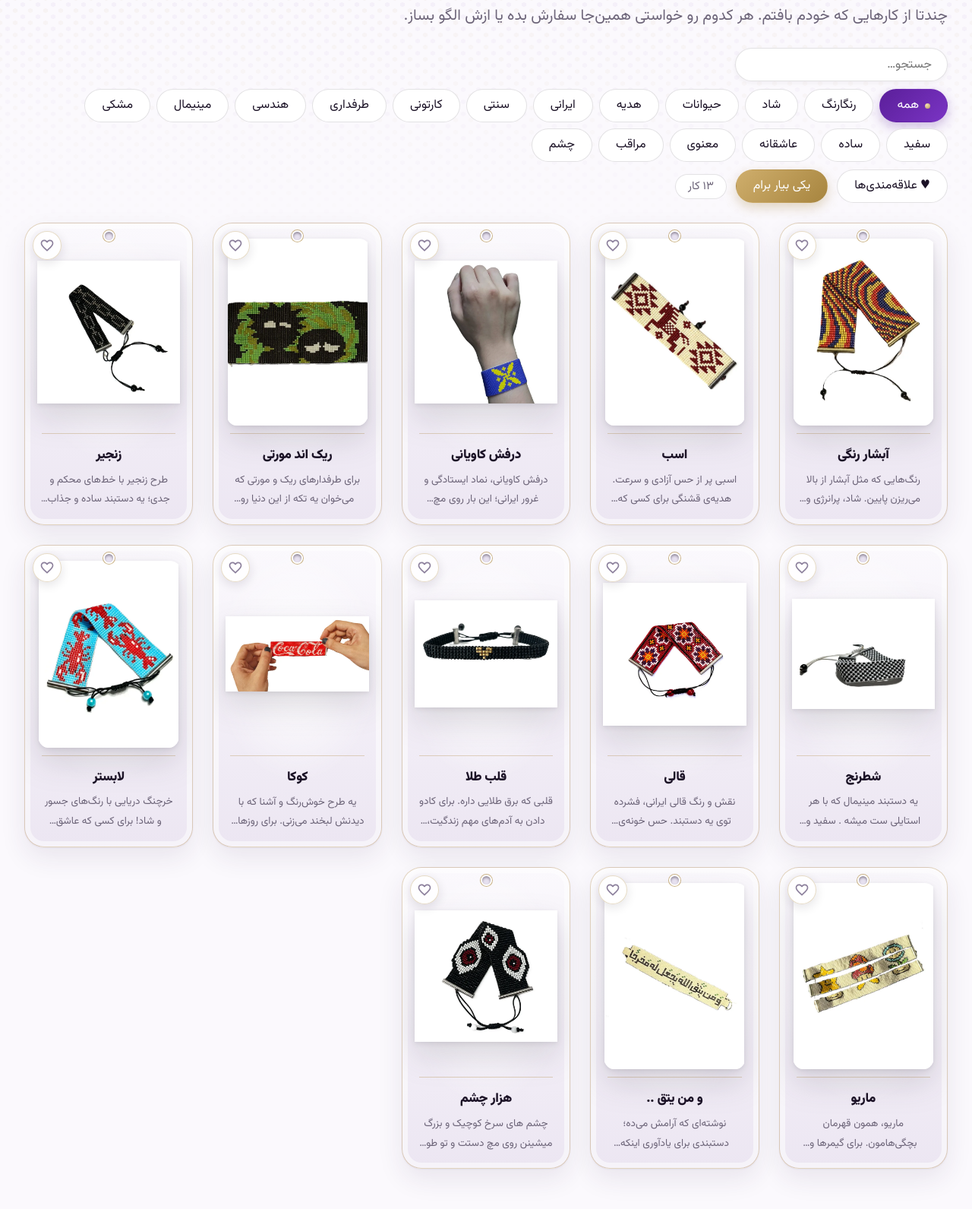
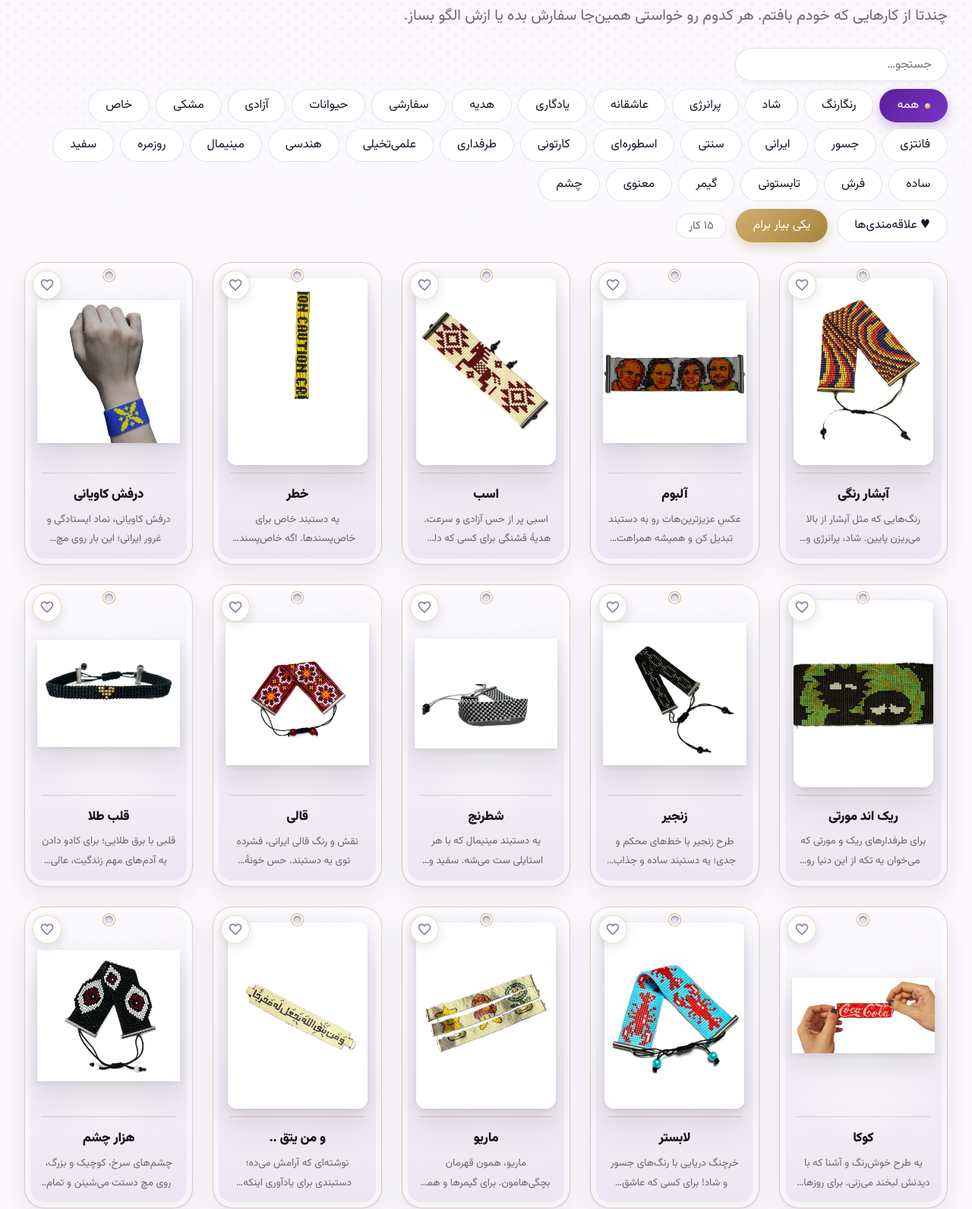
Before and after one commit to caraww/cara, a website: page gallery.html in a window 1280 px wide. Shown: the part 178-1769 px from the top of the page at 76% size. Drawn offline with Linux system fonts and the light colour scheme; no server answers.

Commit message:
new works

```diff
--- a/gallery.html
+++ b/gallery.html
@@ -88,7 +88,7 @@
       </div>
     </dialog>
     <script src="js/palette.js?v=32"></script>
-    <script src="js/works.js?v=muschqus"></script>
+    <script src="js/works.js?v=muxxnzln"></script>
     <script src="js/gallery.js"></script>
     <script src="js/gallery-order.js"></script>
     <script src="js/delight.js?v=1" defer></script>
--- a/js/works.js
+++ b/js/works.js
@@ -14,9 +14,25 @@
   "note": "رنگ‌هایی که مثل آبشار از بالا می‌ریزن پایین. شاد، پرانرژی و یه‌کم شیطون؛ برای کسی که از رنگ نمی‌ترسه.",
   "tags": [
    "رنگارنگ",
-   "شاد"
+   "شاد",
+   "پرانرژی"
   ],
   "price": 2200000
+ },
+ {
+  "id": "آلبوم",
+  "src": "img/works-view/%D8%A2%D9%84%D8%A8%D9%88%D9%85.webp?v=muxx3xb1",
+  "thumb": "img/works-thumbs/%D8%A2%D9%84%D8%A8%D9%88%D9%85.webp?v=muxx3xb1",
+  "w": 2945,
+  "h": 2945,
+  "title": "آلبوم",
+  "note": "عکسِ عزیزترین‌هات رو به دستبند تبدیل کن و همیشه همراهت داشته باش. این فقط یه نمونه‌ست از چیزی که تحویل می‌گیری.",
+  "tags": [
+   "عاشقانه",
+   "یادگاری",
+   "هدیه",
+   "سفارشی"
+  ]
  },
  {
   "id": "اسب",
@@ -25,12 +41,29 @@
   "w": 892,
   "h": 1191,
   "title": "اسب",
-  "note": "اسبی پر از حس آزادی و سرعت. هدیه‌ی قشنگی برای کسی که دلش یه جای دور می‌دوه.",
+  "note": "اسبی پر از حس آزادی و سرعت. هدیهٔ قشنگی برای کسی که دلش یه جای دور می‌دوه.",
   "tags": [
    "حیوانات",
-   "هدیه"
+   "هدیه",
+   "آزادی"
   ],
   "price": 1950000
+ },
+ {
+  "id": "خطر",
+  "src": "img/works-view/%D8%AE%D8%B7%D8%B1.webp?v=muxx2oaq",
+  "thumb": "img/works-thumbs/%D8%AE%D8%B7%D8%B1.webp?v=muxx2oaq",
+  "w": 1920,
+  "h": 2560,
+  "title": "خطر",
+  "note": "یه دستبند خاص برای خاص‌پسندها. اگه خاص‌پسند نیستی، نزدیک نشو!",
+  "tags": [
+   "مشکی",
+   "خاص",
+   "فانتزی",
+   "جسور"
+  ],
+  "price": 1500000
  },
  {
   "id": "درفش کاویانی",
@@ -42,7 +75,8 @@
   "note": "درفش کاویانی، نماد ایستادگی و غرور ایرانی؛ این بار روی مچ دستت، منجوق‌به‌منجوق بافته شده.",
   "tags": [
    "ایرانی",
-   "سنتی"
+   "سنتی",
+   "اسطوره‌ای"
   ],
   "price": 2200000
  },
@@ -56,7 +90,8 @@
   "note": "برای طرفدارهای ریک و مورتی که می‌خوان یه تکه از این دنیا رو همیشه همراه داشته باشن.",
   "tags": [
    "کارتونی",
-   "طرفداری"
+   "طرفداری",
+   "علمی‌تخیلی"
   ],
   "price": 4000000
  },
@@ -70,7 +105,8 @@
   "note": "طرح زنجیر با خط‌های محکم و جدی؛ یه دستبند ساده و جذاب که به هر استایلی می‌خوره.",
   "tags": [
    "هندسی",
-   "مینیمال"
+   "مینیمال",
+   "روزمره"
   ],
   "price": 750000
  },
@@ -81,10 +117,11 @@
   "w": 1400,
   "h": 1076,
   "title": "شطرنج",
-  "note": "یه دستبند مینیمال که با هر استایلی ست میشه . سفید و مشکی. کیش و مات",
+  "note": "یه دستبند مینیمال که با هر استایلی ست می‌شه. سفید و مشکی. کیش و مات!",
   "tags": [
    "مشکی",
    "سفید",
+   "مینیمال",
    "ساده"
   ],
   "price": 1500000
@@ -96,10 +133,11 @@
   "w": 750,
   "h": 750,
   "title": "قالی",
-  "note": "نقش و رنگ قالی ایرانی، فشرده توی یه دستبند. حس خونه‌ی مادربزرگ و فرش‌های دست‌باف.",
+  "note": "نقش و رنگ قالی ایرانی، فشرده توی یه دستبند. حس خونهٔ مادربزرگ و فرش‌های دست‌باف.",
   "tags": [
    "ایرانی",
-   "سنتی"
+   "سنتی",
+   "فرش"
   ],
   "price": 1700000
  },
@@ -110,7 +148,7 @@
   "w": 1194,
   "h": 896,
   "title": "قلب طلا",
-  "note": "قلبی که برق طلایی داره. برای کادو دادن به آدم‌های مهم زندگیت، خیلی خوب می‌شینه.",
+  "note": "قلبی با برق طلایی؛ برای کادو دادن به آدم‌های مهم زندگیت، عالی می‌شینه.",
   "tags": [
    "عاشقانه",
    "هدیه"
@@ -127,7 +165,8 @@
   "note": "یه طرح خوش‌رنگ و آشنا که با دیدنش لبخند می‌زنی. برای روزهای شاد و تابستونی.",
   "tags": [
    "طرفداری",
-   "شاد"
+   "شاد",
+   "تابستونی"
   ],
   "price": 2100000
  },
@@ -141,7 +180,8 @@
   "note": "خرچنگ دریایی با رنگ‌های جسور و شاد! برای کسی که عاشق تابستونه.",
   "tags": [
    "حیوانات",
-   "شاد"
+   "شاد",
+   "تابستونی"
   ],
   "price": 2150000
  },
@@ -152,10 +192,11 @@
   "w": 1050,
   "h": 1400,
   "title": "ماریو",
-  "note": "ماریو، همون قهرمان بچگی‌هامون. برای گیمرها و همه‌ی کسایی که هنوز یه گوشه از دلشون بچه‌ست.",
+  "note": "ماریو، همون قهرمان بچگی‌هامون. برای گیمرها و همهٔ کسایی که هنوز یه گوشه از دلشون بچه‌ست.",
   "tags": [
    "کارتونی",
-   "طرفداری"
+   "طرفداری",
+   "گیمر"
   ],
   "price": 2100000
  },
@@ -180,10 +221,11 @@
   "w": 1310,
   "h": 1200,
   "title": "هزار چشم",
-  "note": "چشم های سرخ کوچیک و بزرگ میشینن روی مچ دستت و تو طول روز به تو نگاه میکنن. حواسشون هست که اشتباه نکنی. نمیترسی که؟",
+  "note": "چشم‌های سرخ، کوچیک و بزرگ، روی مچ دستت می‌شینن و تمام روز نگاهت می‌کنن. حواسشون هست اشتباه نکنی. نمی‌ترسی که؟",
   "tags": [
-   "مراقب",
-   "چشم"
+   "چشم",
+   "جسور",
+   "خاص"
   ],
   "price": 3800000
  }
```
Also changed, not shown: data/works.json (+59 -17 lines), img/works-cutouts/info.json (+27 -18 lines), index.html (+1 -1 lines), img/works-cutouts/آلبوم.JPG (added), img/works-cutouts/خطر.jpg (added), img/works-thumbs/آلبوم.webp (added), img/works-thumbs/خطر.webp (added), img/works-view/آلبوم.webp (added), img/works-view/خطر.webp (added).
